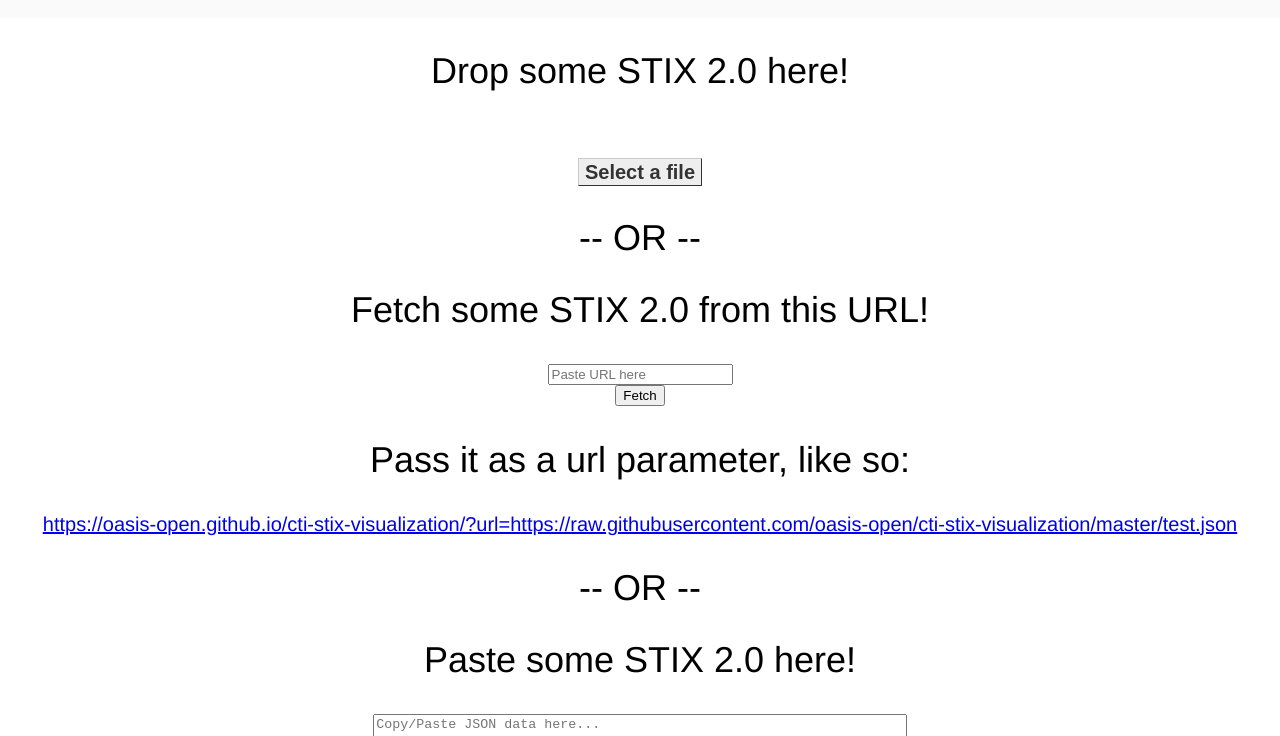
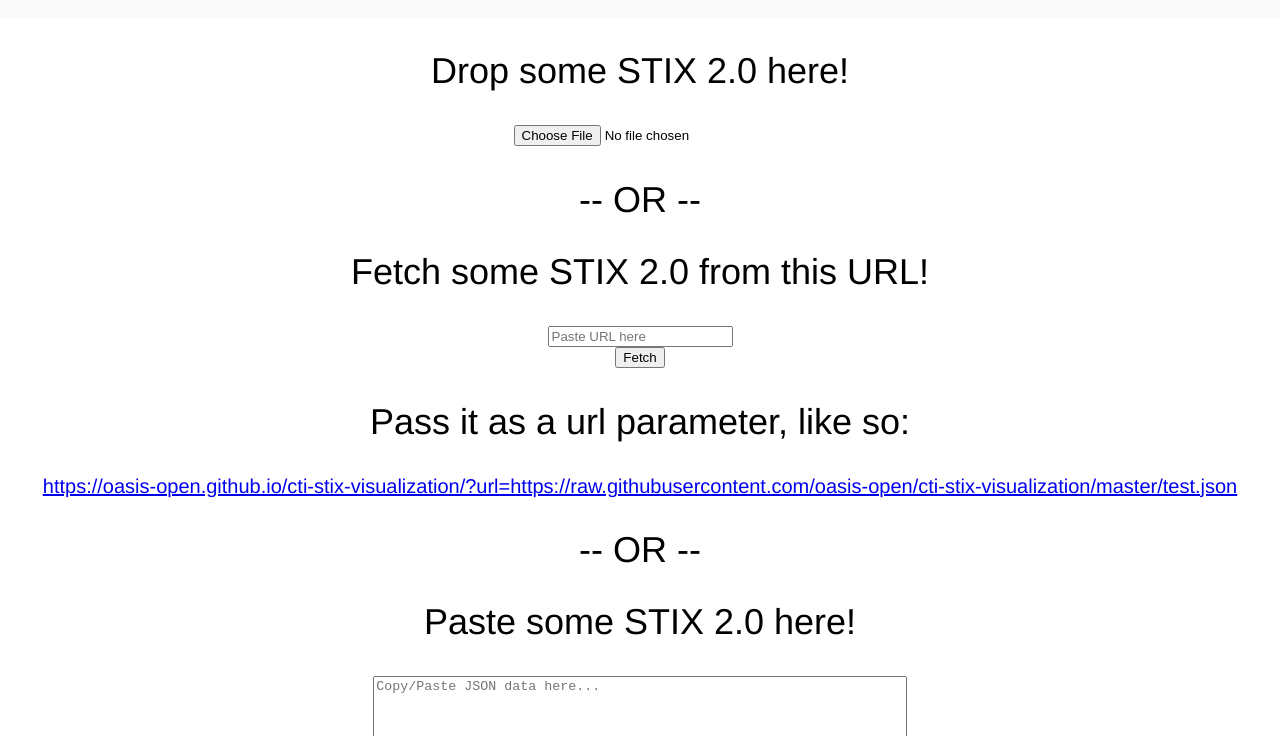
Before and after one commit to oasis-open/cti-stix-visualization, a plain HTML site: page index.html in a window 1280 px wide. Shown: the part 64-800 px from the top of the page. Drawn offline with Linux system fonts and the light colour scheme.

Commit message:
Bring back standard browse button
Uses a different method of reseting the currently selected file and puts
it in a callback so that stix2viz.js (which might be used by other
applications) doesn't depend on there existing an element with an id of
'chosen-files'.

```diff
--- a/application.js
+++ b/application.js
@@ -47,6 +47,14 @@ require(["domReady!", "stix2viz/stix2viz/stix2viz"], function (document, stix2vi
     }
 
     /* ******************************************************
+     * Will be called if there's a problem parsing input.
+     * ******************************************************/
+    function errorCallback() {
+      document.getElementById('chosen-files').innerText = "";
+      document.getElementById("files").value = "";
+    }
+
+    /* ******************************************************
      * Initializes the graph, then renders it.
      * ******************************************************/
     function vizStixWrapper(content) {
@@ -54,7 +62,7 @@ require(["domReady!", "stix2viz/stix2viz/stix2viz"], function (document, stix2vi
         iconDir: "stix2viz/stix2viz/icons"
       }
       stix2viz.vizInit(canvas, cfg, populateLegend, populateSelected);
-      stix2viz.vizStix(content, vizCallback);
+      stix2viz.vizStix(content, vizCallback, errorCallback());
     }
 
     /* ----------------------------------------------------- *
--- a/index.html
+++ b/index.html
@@ -10,16 +10,6 @@
         /* Drop-shadow SVG styling has to go here for compatibility reasons */
         filter: url("#drop-shadow");
       }
-      .selectFileButton {
-        font: bold 20px Arial;
-        background-color: #eeeeee;
-        color: #333333;
-        padding: 2px 6px 2px 6px;
-        border-top: 1px solid #CCCCCC;
-        border-right: 1px solid #333333;
-        border-bottom: 1px solid #333333;
-        border-left: 1px solid #CCCCCC;
-      }
     </style>
   </head>
 
@@ -29,8 +19,7 @@
 
     <div id="uploader">
       <p>Drop some STIX 2.0 here!</p>
-      <input type="file" id="files" name="files" class="hidden"/><br>
-      <span class="displaySelectedFileName"><label for="files" class="selectFileButton">Select a file</label></span>
+      <input type="file" id="files" name="files" /><br>
       <p>-- OR --</p>
       <p>Fetch some STIX 2.0 from this URL!</p>
       <input type="text" id="url" name="url" placeholder="Paste URL here" /><br>
--- a/stix2viz/stix2viz/stix2viz.js
+++ b/stix2viz/stix2viz/stix2viz.js
@@ -81,15 +81,16 @@ define(["nbextensions/stix2viz/d3"], function(d3) {
      * Parameters:
      *     - content: string of valid STIX 2 content
      *     - callback: optional function to call after building the graph
+     *     - callback: optional function to call if an error is encountered while parsing input
      * ******************************************************/
-    function vizStix(content, callback) {
+    function vizStix(content, callback, onError) {
       var parsed;
       if (typeof content === 'string' || content instanceof String) {
         try {
           parsed = JSON.parse(content); // Saving this to a variable stops the rest of the function from executing on parse failure
         } catch (err) {
           alert("Something went wrong!\n\nError:\n" + err);
-          document.getElementById('chosen-files').innerText = "";
+          if (typeof onError !== 'undefined') onError();
           return;
         }
       }
```
